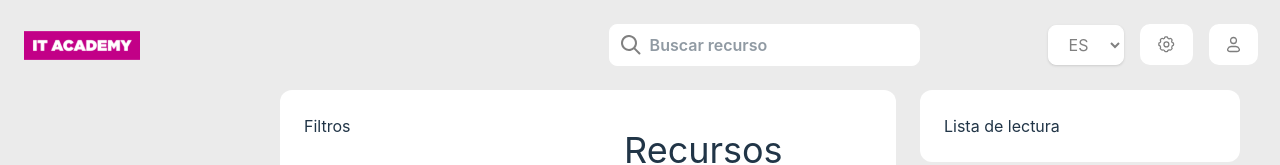
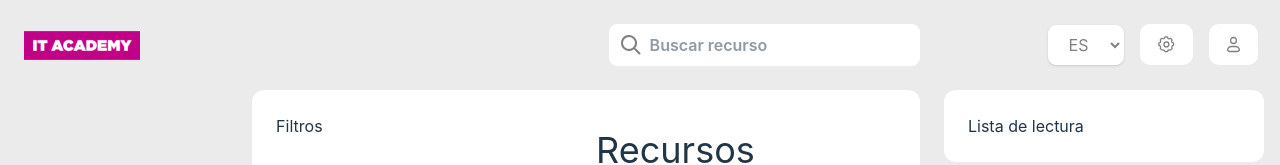
Before and after one commit to codingjordi/ita-wiki-frontend, a React (Vite) app: page /resources/Angular in a window 1280 px wide. Shown: the top 165 px of the page. Built offline with nearby package versions, Linux system fonts and the light colour scheme; no server answers.

Commit message:
Remove padding from app layout, keep it on individual elements

```diff
--- a/src/App.tsx
+++ b/src/App.tsx
@@ -8,7 +8,7 @@ import ResourcesPage from "./pages/ResourcesPage";
 
 const App: FC = () => {
   return (
-    <div className="bg-[#ebebeb] p-6 h-screen">
+    <div className="bg-[#ebebeb] min-h-screen">
       <HeaderComponent />
       <div className="mx-auto w-full grow lg:flex xl:px-2">
         <AsideComponent />
--- a/src/components/Layout/AsideComponent.tsx
+++ b/src/components/Layout/AsideComponent.tsx
@@ -29,7 +29,7 @@ const AsideComponent = () => {
   ];
 
   return (
-    <aside className="flex items-center pr-[80px] max-h-[calc(100vh-114px)] min-h-[calc(100vh-114px)] w-[280px]">
+    <aside className="flex items-center max-h-[calc(100vh-114px)] min-h-[calc(100vh-114px)] w-[280px] p-6">
       <ul className="space-y-6">
         {asideContent.map((item, index) => {
           const resources = `/resources/${item.label}`.replace(" ", "%20");
--- a/src/components/Layout/HeaderComponent.tsx
+++ b/src/components/Layout/HeaderComponent.tsx
@@ -15,7 +15,7 @@ const HeaderComponent = () => {
     navigate("/resource/add");
   };
   return (
-    <header className="bg-[#ebebeb] p-6 pt-0 px-0 flex items-center justify-between">
+    <header className="bg-[#ebebeb] p-6 flex items-center justify-between">
       <Link to="/">
         <img src={logoItAcademy} alt="logo" width={"116px"} />
       </Link>
--- a/src/components/resources/ListResources.tsx
+++ b/src/components/resources/ListResources.tsx
@@ -12,7 +12,7 @@ export const ListResources: FC<ListResourceProps> = ({
 }) => {
   return (
     resources && (
-      <div className="mx-auto w-full grow lg:flex xl:px-2 gap-x-6">
+      <div className="mx-auto w-full grow lg:flex xl:px-2 gap-x-6 sm:bg-white lg:bg-transparent">
         <div className="flex-1 xl:flex bg-white rounded-xl">
           <div className="px-4 py-6 sm:px-6 lg:pl-8 lg:w-80 xl:shrink-0 xl:pl-6">
             Filtros
```
